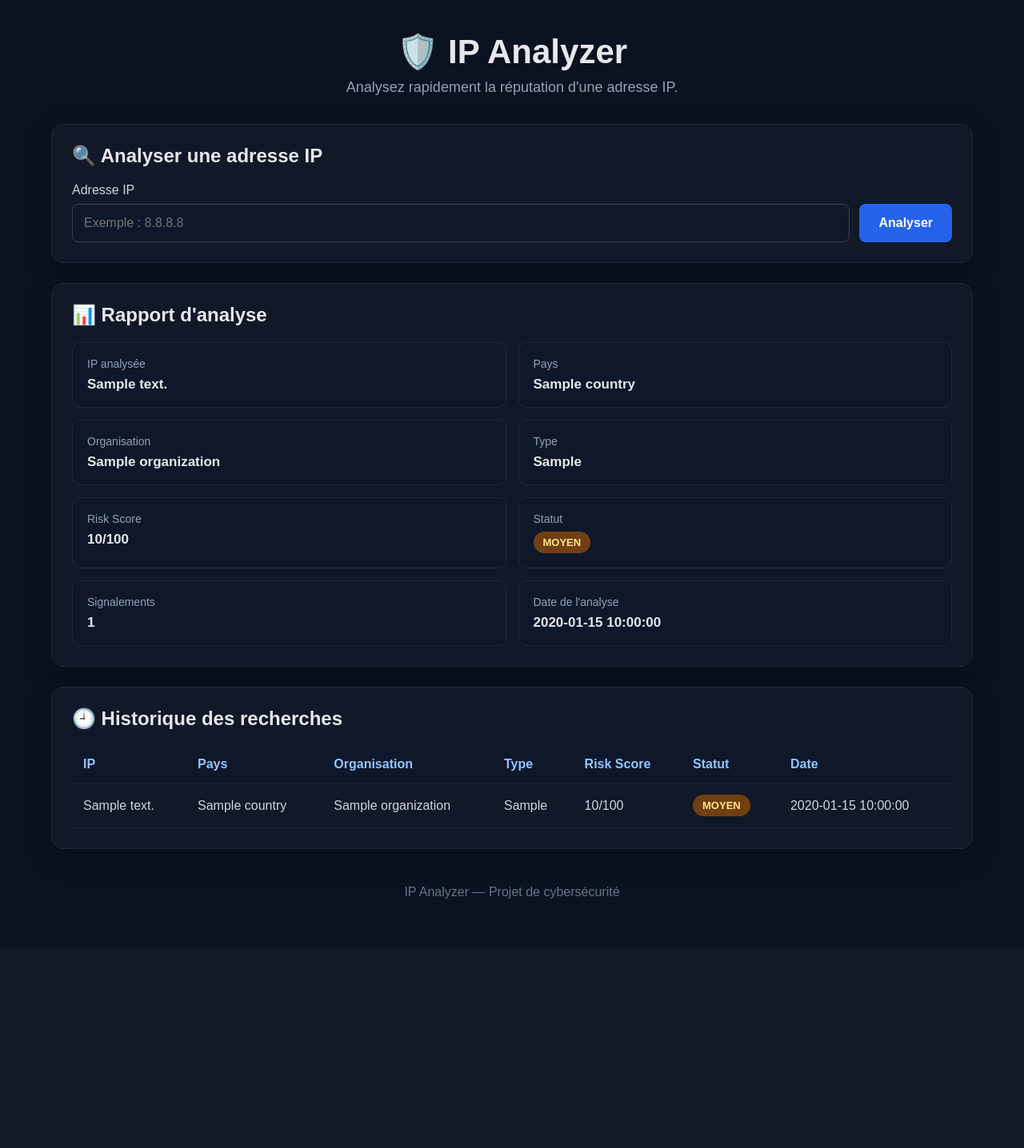
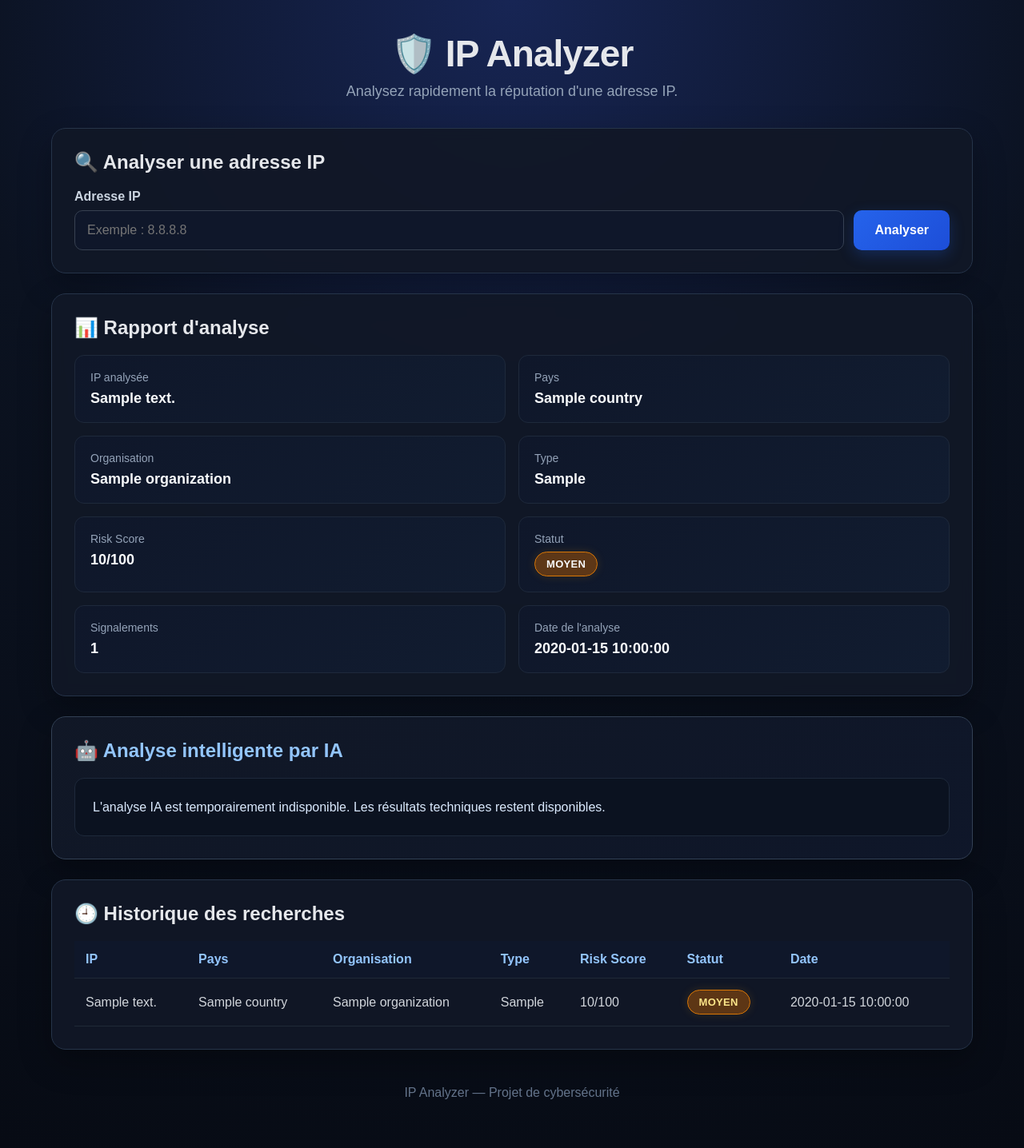
Before and after one commit to amourperso12-lab/IP-Analyzer, a Python web app: template templates/index.html in a window 1280 px wide. Shown: the whole page at 80% size. Before the commit the page ends 1124 px from the top, so only its background shows below. Run offline with Jinja, Linux system fonts and the light colour scheme; the template is opened without the code that fills it: most values are stand-ins (such as "Sample title", 1, 10 or a date in 2020).

Commit message:
feat: add Gemini AI analysis and improve interface

```diff
--- a/static/style.css
+++ b/static/style.css
@@ -6,7 +6,8 @@
 
 body {
     font-family: Arial, sans-serif;
-    background: #0b1220;
+    background:
+        radial-gradient(circle at top, #172554 0%, #0b1220 45%, #070b14 100%);
     color: #e5e7eb;
     min-height: 100vh;
 }
@@ -24,8 +25,9 @@ header {
 }
 
 header h1 {
-    font-size: 42px;
+    font-size: 46px;
     margin-bottom: 10px;
+    letter-spacing: -1px;
 }
 
 header p {
@@ -34,22 +36,17 @@ header p {
 }
 
 .card {
-    background: #111827;
-    border: 1px solid #1f2937;
-    border-radius: 15px;
-    padding: 25px;
+    background: rgba(17, 24, 39, 0.94);
+    border: 1px solid #263449;
+    border-radius: 18px;
+    padding: 28px;
     margin-bottom: 25px;
-    box-shadow: 0 10px 30px rgba(0, 0, 0, 0.25);
+    box-shadow: 0 15px 40px rgba(0, 0, 0, 0.3);
+    backdrop-filter: blur(8px);
 }
 
 .card h2 {
     margin-bottom: 20px;
-}
-
-label {
-    display: block;
-    margin-bottom: 8px;
-    color: #cbd5e1;
 }
 
 .search-box {
@@ -57,34 +54,46 @@ label {
     gap: 12px;
 }
 
+label {
+    display: block;
+    margin-bottom: 8px;
+    color: #cbd5e1;
+    font-weight: 600;
+}
+
 input {
     flex: 1;
-    padding: 14px;
+    padding: 15px;
     border: 1px solid #374151;
-    border-radius: 8px;
+    border-radius: 10px;
     background: #0f172a;
     color: white;
     font-size: 16px;
+    transition: 0.2s ease;
 }
 
 input:focus {
     outline: none;
     border-color: #3b82f6;
+    box-shadow: 0 0 0 3px rgba(59, 130, 246, 0.15);
 }
 
 button {
-    padding: 14px 24px;
+    padding: 15px 26px;
     border: none;
-    border-radius: 8px;
-    background: #2563eb;
+    border-radius: 10px;
+    background: linear-gradient(135deg, #2563eb, #1d4ed8);
     color: white;
     font-size: 16px;
     font-weight: bold;
     cursor: pointer;
+    transition: 0.2s ease;
+    box-shadow: 0 6px 18px rgba(37, 99, 235, 0.25);
 }
 
 button:hover {
-    background: #1d4ed8;
+    transform: translateY(-1px);
+    box-shadow: 0 8px 22px rgba(37, 99, 235, 0.4);
 }
 
 .alert {
@@ -99,14 +108,21 @@ button:hover {
 .result-grid {
     display: grid;
     grid-template-columns: repeat(2, 1fr);
-    gap: 15px;
+    gap: 16px;
 }
 
 .result-item {
-    background: #0f172a;
-    border-radius: 10px;
-    padding: 18px;
+    background: linear-gradient(145deg, #0f172a, #111c30);
+    border-radius: 12px;
+    padding: 19px;
     border: 1px solid #1e293b;
+    transition: 0.2s ease;
+}
+
+.result-item:hover {
+    transform: translateY(-2px);
+    border-color: #334155;
+    box-shadow: 0 8px 20px rgba(0, 0, 0, 0.2);
 }
 
 .result-item span {
@@ -117,35 +133,81 @@ button:hover {
 }
 
 .result-item strong {
-    font-size: 17px;
+    font-size: 18px;
+    color: #f8fafc;
 }
 
+/* Score de risque */
+.result-item:has(strong) {
+    position: relative;
+}
+
+/* Statuts */
 .status {
     display: inline-block;
-    padding: 6px 12px;
-    border-radius: 20px;
+    padding: 7px 14px;
+    border-radius: 999px;
     font-size: 13px !important;
     font-weight: bold;
+    letter-spacing: 0.3px;
 }
 
 .low {
-    background: #064e3b;
+    background: rgba(6, 78, 59, 0.8);
     color: #6ee7b7;
+    border: 1px solid #059669;
+    box-shadow: 0 0 12px rgba(16, 185, 129, 0.15);
 }
 
 .medium {
-    background: #713f12;
+    background: rgba(113, 63, 18, 0.8);
     color: #fde68a;
+    border: 1px solid #d97706;
+    box-shadow: 0 0 12px rgba(245, 158, 11, 0.15);
 }
 
 .risky {
-    background: #7c2d12;
+    background: rgba(124, 45, 18, 0.8);
     color: #fdba74;
+    border: 1px solid #ea580c;
 }
 
 .critical {
-    background: #7f1d1d;
+    background: rgba(127, 29, 29, 0.85);
     color: #fecaca;
+    border: 1px solid #ef4444;
+    box-shadow: 0 0 14px rgba(239, 68, 68, 0.2);
+}
+
+/* Analyse IA */
+.ai-card {
+    border: 1px solid #334155;
+    background: linear-gradient(
+        145deg,
+        rgba(17, 24, 39, 0.98),
+        rgba(15, 23, 42, 0.98)
+    );
+}
+
+.ai-card h2 {
+    color: #93c5fd;
+}
+
+.ai-analysis {
+    background: #0b1220;
+    border: 1px solid #1e293b;
+    border-radius: 12px;
+    padding: 22px;
+    line-height: 1.7;
+    color: #dbeafe;
+}
+
+.ai-analysis h3 {
+    color: #60a5fa;
+    border-left: 4px solid #3b82f6;
+    padding-left: 10px;
+    margin-top: 22px;
+    margin-bottom: 10px;
 }
 
 .table-container {
@@ -211,4 +273,8 @@ footer {
     button {
         width: 100%;
     }
+
+    .card {
+        padding: 20px;
+    }
 }
--- a/templates/index.html
+++ b/templates/index.html
@@ -10,6 +10,32 @@
         rel="stylesheet"
         href="{{ url_for('static', filename='style.css') }}"
     >
+
+<style>
+.ai-analysis h3 {
+    margin-top: 24px;
+    margin-bottom: 10px;
+    color: #2563eb;
+    font-size: 1.08rem;
+    font-weight: 700;
+    border-left: 4px solid #2563eb;
+    padding-left: 10px;
+}
+
+.ai-analysis h3:first-child {
+    margin-top: 0;
+}
+
+.ai-analysis p:first-child {
+    font-weight: 600;
+    color: #374151;
+}
+
+.ai-analysis {
+    line-height: 1.7;
+}
+</style>
+
 </head>
 
 <body>
@@ -99,7 +125,7 @@
                     <strong class="status
                         {% if resultat.risk_status == 'CRITIQUE' %}
                             critical
-                        {% elif resultat.risk_status == 'RISQUÉ' %}
+                        {% elif resultat.risk_status == 'RISQUÃ‰' %}
                             risky
                         {% elif resultat.risk_status == 'MOYEN' %}
                             medium
@@ -130,6 +156,97 @@
         </section>
         {% endif %}
 
+
+        <!-- Analyse intelligente par IA -->
+{% if resultat %}
+<section class="card ai-card">
+
+    <h2>&#129302; Analyse intelligente par IA</h2>
+
+    <div class="ai-analysis" id="ai-analysis">
+        {{ resultat.ai_analysis }}
+    </div>
+
+</section>
+
+<script>
+    const ipAnalysee = "{{ resultat.ip_address }}";
+
+    function formaterAnalyseIA(texte) {
+        const div = document.createElement("div");
+        div.textContent = texte;
+        let contenu = div.innerHTML;
+
+        // Nettoyage des artefacts Markdown échappés
+        contenu = contenu.replace(/\\([#*`_])/g, "$1");
+        contenu = contenu.replace(/\*\*/g, "");
+        contenu = contenu.replace(/^###\s*/gm, "");
+        contenu = contenu.replace(/^##\s*/gm, "");
+        contenu = contenu.replace(/^#\s*/gm, "");
+        contenu = contenu.replace(/^---$/gm, "");
+        contenu = contenu.replace(/^\s*\*\s+/gm, "");
+
+        // Transformer les titres numérotés en titres HTML
+        contenu = contenu.replace(
+            /^(\d+\.\s+.+)$/gm,
+            "<h3>$1</h3>"
+        );
+
+        // Transformer les listes
+        contenu = contenu.replace(
+            /^\s*[-•]\s+(.+)$/gm,
+            "<li>$1</li>"
+        );
+
+        // Paragraphes
+        contenu = contenu.replace(/\n{2,}/g, "</p><p>");
+        contenu = contenu.replace(/\n/g, "<br>");
+
+        return "<p>" + contenu + "</p>";
+    }
+
+    function verifierAnalyseIA() {
+        fetch("/api/ai/" + encodeURIComponent(ipAnalysee))
+            .then(response => response.json())
+            .then(data => {
+
+                const zoneIA = document.getElementById("ai-analysis");
+
+                if (!zoneIA) {
+                    return;
+                }
+
+                if (data.status === "completed") {
+                    zoneIA.innerHTML = formaterAnalyseIA(data.analysis);
+                    return;
+                }
+
+                if (data.status === "error") {
+                    zoneIA.textContent = data.analysis;
+                    return;
+                }
+
+                // Gemini travaille encore
+                zoneIA.textContent = "Analyse IA en cours...";
+
+                setTimeout(verifierAnalyseIA, 2000);
+            })
+            .catch(error => {
+                console.error("Erreur récupération analyse IA :", error);
+
+                const zoneIA = document.getElementById("ai-analysis");
+
+                if (zoneIA) {
+                    zoneIA.textContent =
+                        "L'analyse IA est temporairement indisponible. " +
+                        "Les résultats techniques restent disponibles.";
+                }
+            });
+    }
+
+    verifierAnalyseIA();
+</script>
+{% endif %}
 
         <!-- Historique -->
         <section class="card">
@@ -182,7 +299,7 @@
                                 <span class="status
                                     {% if recherche.risk_status == 'CRITIQUE' %}
                                         critical
-                                    {% elif recherche.risk_status == 'RISQUÉ' %}
+                                    {% elif recherche.risk_status == 'RISQUÃ‰' %}
                                         risky
                                     {% elif recherche.risk_status == 'MOYEN' %}
                                         medium
```
Also changed, not shown: ai_analysis.py (added, +87 -0 lines), app.py (+102 -41 lines).
